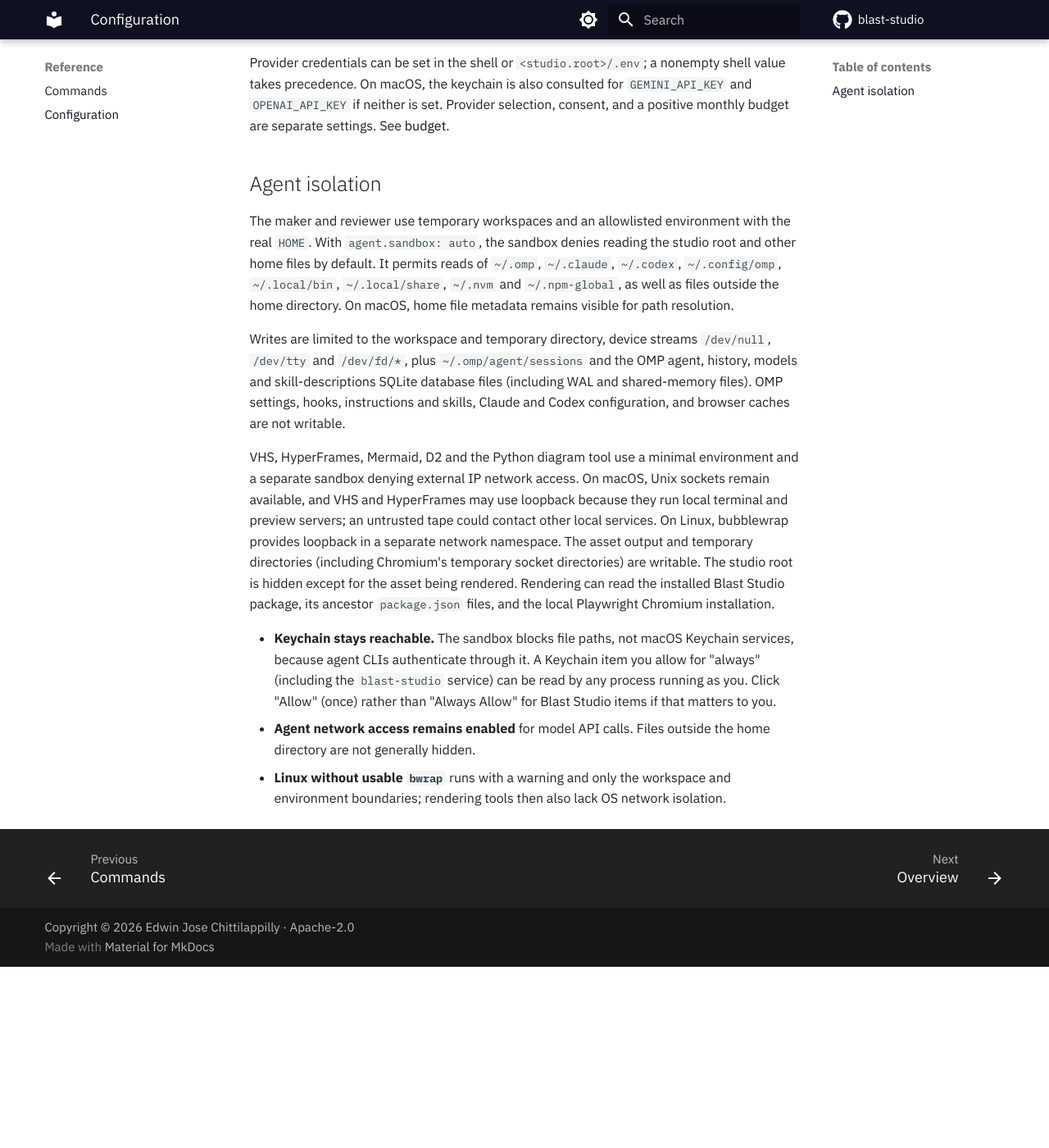
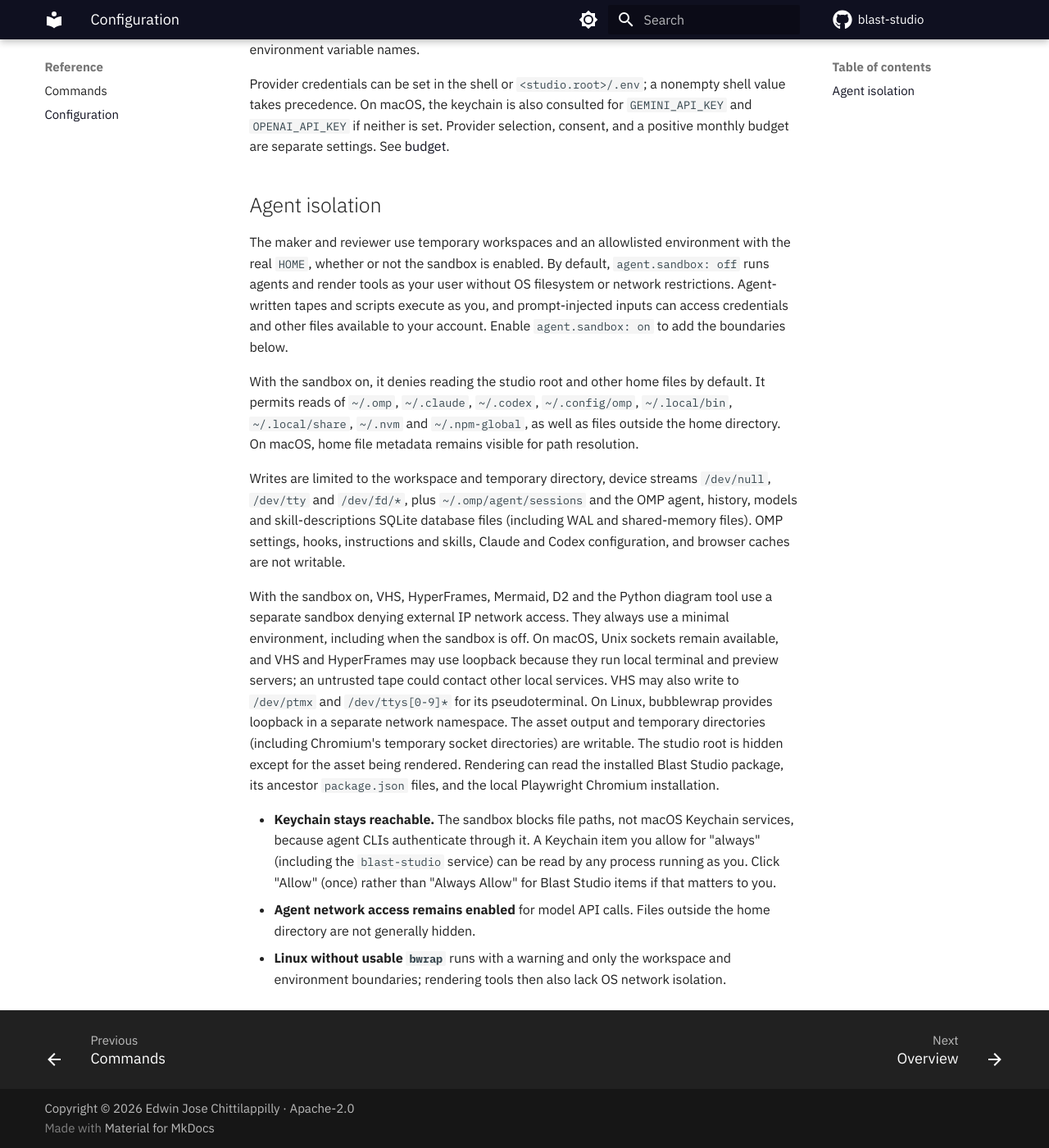
Before and after one commit to edwinjosechittilappilly/blast-studio, an MkDocs documentation site: the page built from docs/configuration.md, in a window 1280 px wide and 1400 px high, scrolled down 3564 px. Shown: the whole window at 82% size. Built offline with MkDocs 1.6.1 and Material for MkDocs 9.7.7, drawn with Linux system fonts in a browser that asks for light colours; comment, search, counter and statistics services are not loaded; before the commit the page ends 4743 px from its top, so only the background shows below that; some of the changed text lies outside the part shown.

Commit message:
fix: make OS sandbox opt-in and restore VHS rendering
- Use a single on/off switch for agent and rendering subprocesses.
- Permit VHS pseudoterminals and rely on the outer sandbox for Chromium isolation.

```diff
--- a/docs/configuration.md
+++ b/docs/configuration.md
@@ -15,7 +15,7 @@
 | `agent.command` | `[omp, -p]` | Authoring command and arguments. |
 | `agent.timeoutSeconds` | `900` | Authoring timeout. |
 | `agent.passEnv` | `[]` | Extra environment variable names passed to the agent (a warning is printed). `OPENAI_API_KEY` and `GEMINI_API_KEY` are allowed only for a role with `billing: api`; publishing keys, `GITHUB_TOKEN` and `GH_TOKEN` are always refused. |
-| `agent.sandbox` | `auto` | `auto` runs the agent under an OS sandbox (`sandbox-exec` on macOS, `bwrap` on Linux when installed); `off` disables it. |
+| `agent.sandbox` | `off` | Set to `on` to isolate agents and render tools with the OS sandbox (`sandbox-exec` on macOS, `bwrap` on Linux when usable); `off` runs them locally as your user. |
 | `agent.billing` | `subscription` | `subscription` (the CLI's own login; runs are logged at $0) or `api` (each run reserves `maxUsdPerRun` from the budget and settles reported usage). |
 | `agent.maxUsdPerRun` | unset | Required when `billing: api`; the per-run reservation. |
 | `reviewer.command` | `[omp, -p, --model, '@review']` | Reviewer command and arguments; `null` disables the agent reviewer. Use a different model than the maker ([review](review.md)). |
@@ -40,11 +40,13 @@ Provider credentials can be set in the shell or `<studio.root>/.env`; a nonempty
 
 ## Agent isolation
 
-The maker and reviewer use temporary workspaces and an allowlisted environment with the real `HOME`. With `agent.sandbox: auto`, the sandbox denies reading the studio root and other home files by default. It permits reads of `~/.omp`, `~/.claude`, `~/.codex`, `~/.config/omp`, `~/.local/bin`, `~/.local/share`, `~/.nvm` and `~/.npm-global`, as well as files outside the home directory. On macOS, home file metadata remains visible for path resolution.
+The maker and reviewer use temporary workspaces and an allowlisted environment with the real `HOME`, whether or not the sandbox is enabled. By default, `agent.sandbox: off` runs agents and render tools as your user without OS filesystem or network restrictions. Agent-written tapes and scripts execute as you, and prompt-injected inputs can access credentials and other files available to your account. Enable `agent.sandbox: on` to add the boundaries below.
+
+With the sandbox on, it denies reading the studio root and other home files by default. It permits reads of `~/.omp`, `~/.claude`, `~/.codex`, `~/.config/omp`, `~/.local/bin`, `~/.local/share`, `~/.nvm` and `~/.npm-global`, as well as files outside the home directory. On macOS, home file metadata remains visible for path resolution.
 
 Writes are limited to the workspace and temporary directory, device streams `/dev/null`, `/dev/tty` and `/dev/fd/*`, plus `~/.omp/agent/sessions` and the OMP agent, history, models and skill-descriptions SQLite database files (including WAL and shared-memory files). OMP settings, hooks, instructions and skills, Claude and Codex configuration, and browser caches are not writable.
 
-VHS, HyperFrames, Mermaid, D2 and the Python diagram tool use a minimal environment and a separate sandbox denying external IP network access. On macOS, Unix sockets remain available, and VHS and HyperFrames may use loopback because they run local terminal and preview servers; an untrusted tape could contact other local services. On Linux, bubblewrap provides loopback in a separate network namespace. The asset output and temporary directories (including Chromium's temporary socket directories) are writable. The studio root is hidden except for the asset being rendered. Rendering can read the installed Blast Studio package, its ancestor `package.json` files, and the local Playwright Chromium installation.
+With the sandbox on, VHS, HyperFrames, Mermaid, D2 and the Python diagram tool use a separate sandbox denying external IP network access. They always use a minimal environment, including when the sandbox is off. On macOS, Unix sockets remain available, and VHS and HyperFrames may use loopback because they run local terminal and preview servers; an untrusted tape could contact other local services. VHS may also write to `/dev/ptmx` and `/dev/ttys[0-9]*` for its pseudoterminal. On Linux, bubblewrap provides loopback in a separate network namespace. The asset output and temporary directories (including Chromium's temporary socket directories) are writable. The studio root is hidden except for the asset being rendered. Rendering can read the installed Blast Studio package, its ancestor `package.json` files, and the local Playwright Chromium installation.
 
 - **Keychain stays reachable.** The sandbox blocks file paths, not macOS Keychain services, because agent CLIs authenticate through it. A Keychain item you allow for "always" (including the `blast-studio` service) can be read by any process running as you. Click "Allow" (once) rather than "Always Allow" for Blast Studio items if that matters to you.
 - **Agent network access remains enabled** for model API calls. Files outside the home directory are not generally hidden.
```
Also changed, not shown: docs/architecture.md (+1 -1 lines), openspec/changes/blast-studio/design.md (+2 -2 lines), openspec/changes/blast-studio/proposal.md (+1 -1 lines), openspec/changes/blast-studio/specs/content-generation/spec.md (+9 -1 lines), openspec/changes/blast-studio/tasks.md (+1 -1 lines), 9 other files.
